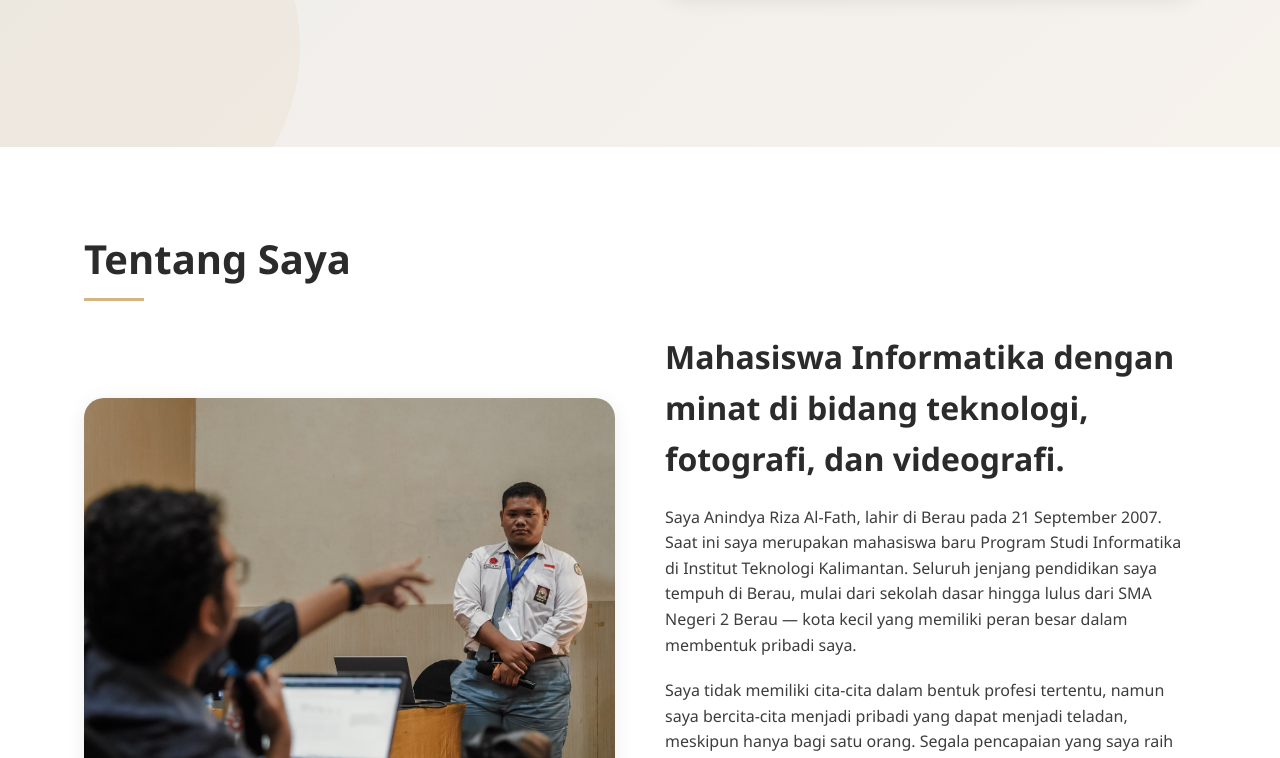
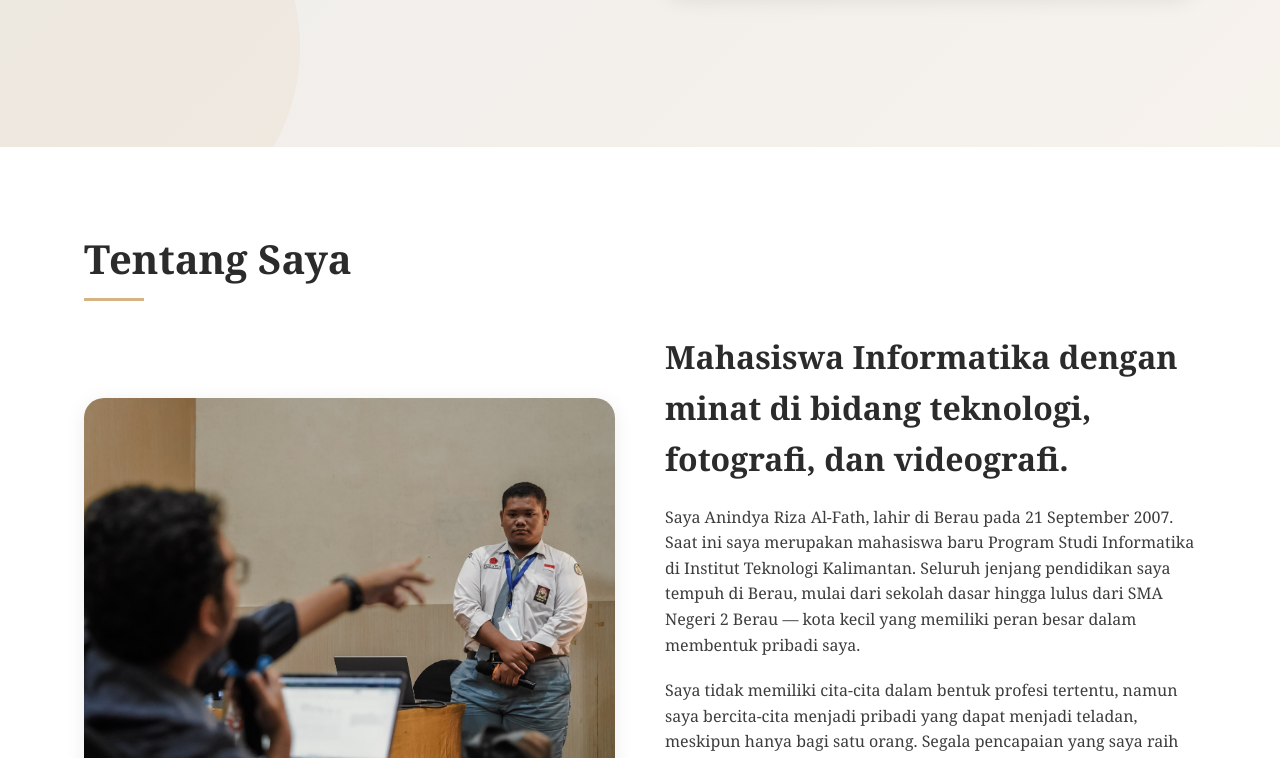
Before and after one commit to nynz-html/portofolio, a plain HTML site: page index.html in a window 1280 px wide. Shown: the part 653-1411 px from the top of the page. Drawn offline with Linux system fonts and the light colour scheme.

Commit message:
update font

```diff
--- a/index.html
+++ b/index.html
@@ -3,7 +3,7 @@
   <head>
     <meta charset="UTF-8" />
     <meta name="viewport" content="width=device-width, initial-scale=1.0" />
-    <title>Portofolio Mahasiswa | [Nama Anda]</title>
+    <title>Portofolio Mahasiswa | Anindya</title>
     <link rel="stylesheet" href="style.css" />
     <link rel="stylesheet" href="https://cdnjs.cloudflare.com/ajax/libs/font-awesome/6.4.0/css/all.min.css">
   </head>
@@ -11,6 +11,7 @@
     <!-- Header -->
     <header id="header">
       <div class="container header-container">
+
         <a href="#" class="logo">NYNZP<span>ROJECT</span></a>
         <ul class="nav-links">
           <li><a href="#home">Home</a></li>
--- a/style.css
+++ b/style.css
@@ -14,7 +14,7 @@
     margin: 0;
     padding: 0;
     box-sizing: border-box;
-    font-family: 'Segoe UI', Tahoma, Geneva, Verdana, sans-serif;
+    font-family: 'Cambria', Arial, Helvetica, sans-serif;
 }
 
 body {
```
